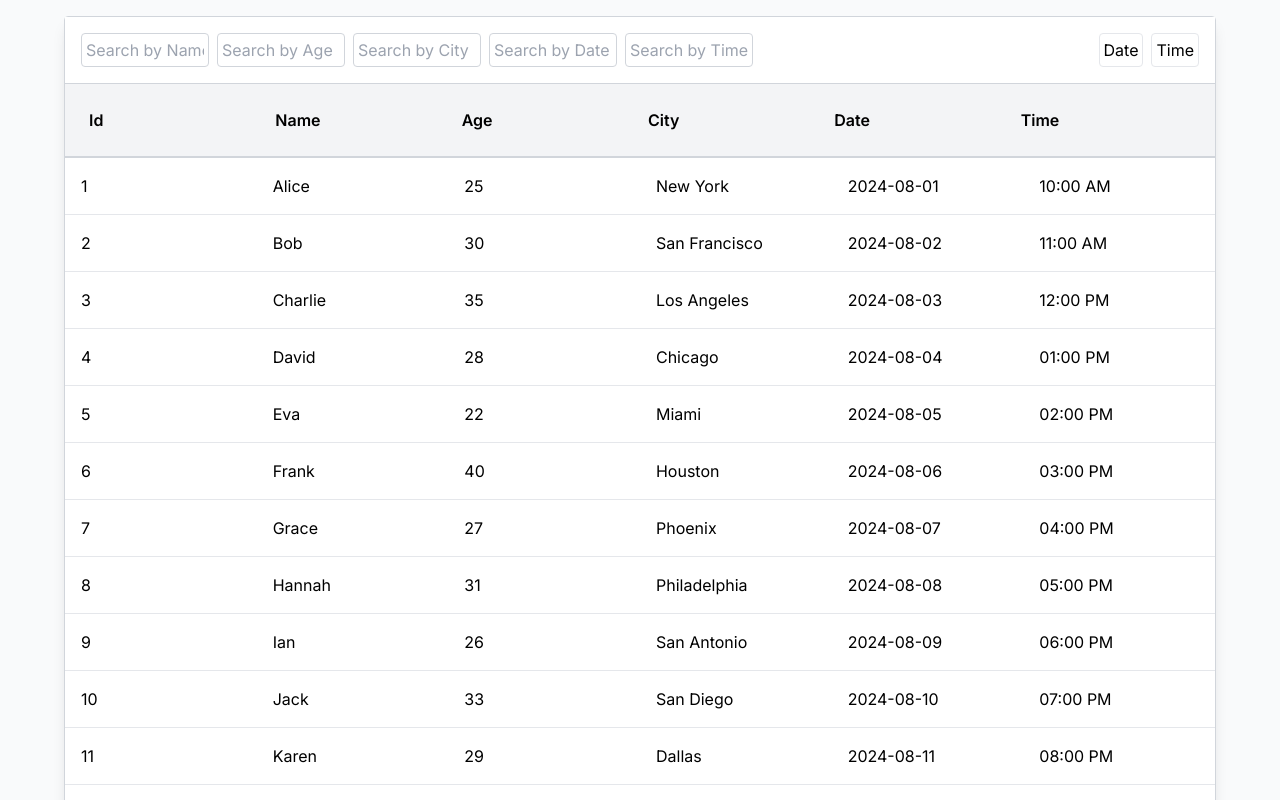
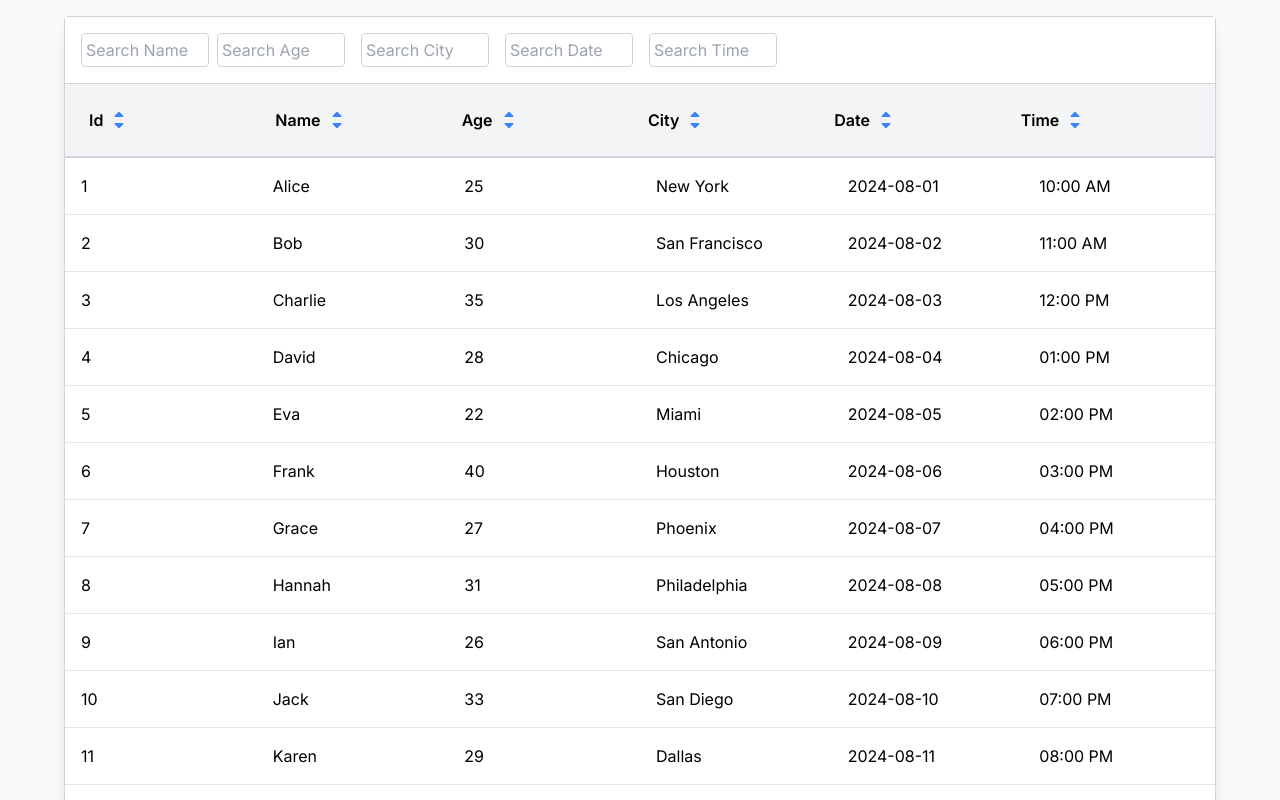
Before and after one commit to Anuj9675/react-components, a Next.js app: page / in a window 1280 px wide. Shown: the top 800 px of the page. Built offline with nearby package versions, Linux system fonts and the light colour scheme.

Commit message:
change the sorting from buttons to icons

```diff
--- a/components/data-table/DataTable.tsx
+++ b/components/data-table/DataTable.tsx
@@ -1,7 +1,6 @@
 'use client';
 import React, { useState } from 'react';
 import { DataTableHeader } from './DataTableHeader';
-import { dummyData } from './dummyData';
 import { DataRow, DataTableProps } from '@/types/dataTableTypes';
 
 export const DataTable: React.FC<DataTableProps> = ({ data }) => {
@@ -40,13 +39,38 @@ export const DataTable: React.FC<DataTableProps> = ({ data }) => {
     if (sortColumn === null) return 0;
     const aValue = a[sortColumn as keyof DataRow];
     const bValue = b[sortColumn as keyof DataRow];
+
     if (typeof aValue === 'string' && typeof bValue === 'string') {
+      if (sortColumn === 'time') {
+        // Handle time sorting
+        const [aTime, aPeriod] = aValue.split(' ') as [string, string];
+        const [bTime, bPeriod] = bValue.split(' ') as [string, string];
+        const aTimeMinutes = convertTimeToMinutes(aTime, aPeriod);
+        const bTimeMinutes = convertTimeToMinutes(bTime, bPeriod);
+        return (aTimeMinutes - bTimeMinutes) * (sortDirection === 'asc' ? 1 : -1);
+      }
+
+      // General string sorting
       const aDate = new Date(aValue);
       const bDate = new Date(bValue);
-      return (aDate.getTime() - bDate.getTime()) * (sortDirection === 'asc' ? 1 : -1);
+      if (!isNaN(aDate.getTime()) && !isNaN(bDate.getTime())) {
+        return (aDate.getTime() - bDate.getTime()) * (sortDirection === 'asc' ? 1 : -1);
+      }
+      return (aValue < bValue ? -1 : 1) * (sortDirection === 'asc' ? 1 : -1);
     }
-    return (aValue < bValue ? -1 : 1) * (sortDirection === 'asc' ? 1 : -1);
+
+    if (typeof aValue === 'number' && typeof bValue === 'number') {
+      return (aValue - bValue) * (sortDirection === 'asc' ? 1 : -1);
+    }
+
+    return 0; // Default case if types don't match
   });
+
+  const convertTimeToMinutes = (time: string, period: string) => {
+    const [hours, minutes] = time.split(':').map(Number);
+    const totalMinutes = (hours % 12) * 60 + minutes + (period === 'PM' ? 720 : 0);
+    return totalMinutes;
+  };
 
   return (
     <div className="flex items-center justify-center min-h-screen p-4 bg-gray-50">
--- a/components/data-table/DataTableHeader.tsx
+++ b/components/data-table/DataTableHeader.tsx
@@ -1,6 +1,7 @@
 'use client';
 import React from 'react';
 import { DataTableHeaderProps } from '@/types/dataTableTypes';
+import { FaSortUp, FaSortDown } from 'react-icons/fa';
 
 export const DataTableHeader: React.FC<DataTableHeaderProps> = ({
   filterTextName,
@@ -18,66 +19,78 @@ export const DataTableHeader: React.FC<DataTableHeaderProps> = ({
   onSortChange,
   columns,
 }) => {
+  const handleSortClick = (column: string, direction: 'asc' | 'desc') => {
+    onSortChange(column);
+  };
+
+  const getSortClassName = (column: string, direction: 'asc' | 'desc') => {
+    if (sortColumn === column) {
+      return direction === sortDirection ? 'text-blue-700' : 'text-blue-500';
+    }
+    return 'text-blue-500';
+  };
+
   return (
     <div className="sticky top-0 z-10 bg-white border-b border-gray-300">
       <div className="p-2 md:p-4 flex flex-col md:flex-row items-start md:items-center justify-between space-y-2 md:space-y-0">
         <div className="flex flex-wrap gap-2">
           <input
             type="text"
-            placeholder="Search by Name"
+            placeholder="Search Name"
             value={filterTextName}
             onChange={(e) => onFilterChangeName(e.target.value)}
             className="border border-gray-300 rounded p-1 text-xs sm:text-sm md:text-base w-32"
           />
           <input
             type="text"
-            placeholder="Search by Age"
+            placeholder="Search Age"
             value={filterTextAge}
             onChange={(e) => onFilterChangeAge(e.target.value)}
             className="border border-gray-300 rounded p-1 text-xs sm:text-sm md:text-base w-32"
           />
           <input
             type="text"
-            placeholder="Search by City"
+            placeholder="Search City"
             value={filterTextCity}
             onChange={(e) => onFilterChangeCity(e.target.value)}
-            className="border border-gray-300 rounded p-1 text-xs sm:text-sm md:text-base w-32"
+            className="border border-gray-300 rounded p-1 text-xs sm:text-sm md:text-base w-32 ml-2" // Adjust margin-left here
           />
           <input
             type="text"
-            placeholder="Search by Date"
+            placeholder="Search Date"
             value={filterTextDate}
             onChange={(e) => onFilterChangeDate(e.target.value)}
-            className="border border-gray-300 rounded p-1 text-xs sm:text-sm md:text-base w-32"
+            className="border border-gray-300 rounded p-1 text-xs sm:text-sm md:text-base w-32 ml-2" // Adjust margin-left here
           />
           <input
             type="text"
-            placeholder="Search by Time"
+            placeholder="Search Time"
             value={filterTextTime}
             onChange={(e) => onFilterChangeTime(e.target.value)}
-            className="border border-gray-300 rounded p-1 text-xs sm:text-sm md:text-base w-32"
+            className="border border-gray-300 rounded p-1 text-xs sm:text-sm md:text-base w-32 ml-2" // Adjust margin-left here
           />
-        </div>
-        <div className="flex flex-row mt-2 gap-2">
-          <button
-            onClick={() => onSortChange('date')}
-            className={`p-1 border rounded text-xs sm:text-sm md:text-base ${sortColumn === 'date' ? 'bg-gray-200' : 'bg-white'}`}
-          >
-            Date {sortColumn === 'date' && (sortDirection === 'asc' ? '↑' : '↓')}
-          </button>
-          <button
-            onClick={() => onSortChange('time')}
-            className={`p-1 border rounded text-xs sm:text-sm md:text-base ${sortColumn === 'time' ? 'bg-gray-200' : 'bg-white'}`}
-          >
-            Time {sortColumn === 'time' && (sortDirection === 'asc' ? '↑' : '↓')}
-          </button>
         </div>
       </div>
       <div className="bg-gray-100 border-t border-gray-300">
         <div className="p-2 md:p-4 flex flex-row">
           {columns.map((column, index) => (
-            <div key={column} className={`flex-1 p-2 text-left font-semibold ${index === 0 ? 'w-1/6' : 'w-1/6'}`}>
-              {column.charAt(0).toUpperCase() + column.slice(1)}
+            <div
+              key={column}
+              className={`flex p-2 text-left font-semibold cursor-pointer ${index === 0 ? 'w-1/6' : 'w-1/6'}`}
+            >
+              <div className="flex items-center">
+                <span className="mr-2">{column.charAt(0).toUpperCase() + column.slice(1)}</span>
+                <div className="flex flex-col items-center -space-y-3">
+                  <FaSortUp
+                    className={`hover:opacity-80 cursor-pointer ${getSortClassName(column, 'asc')}`}
+                    onClick={() => handleSortClick(column, 'asc')}
+                  />
+                  <FaSortDown
+                    className={`hover:opacity-80 cursor-pointer ${getSortClassName(column, 'desc')}`}
+                    onClick={() => handleSortClick(column, 'desc')}
+                  />
+                </div>
+              </div>
             </div>
           ))}
         </div>
```
Also changed, not shown: package.json (+5 -4 lines), 1 other file (tests, documents, lock files or other folders).
